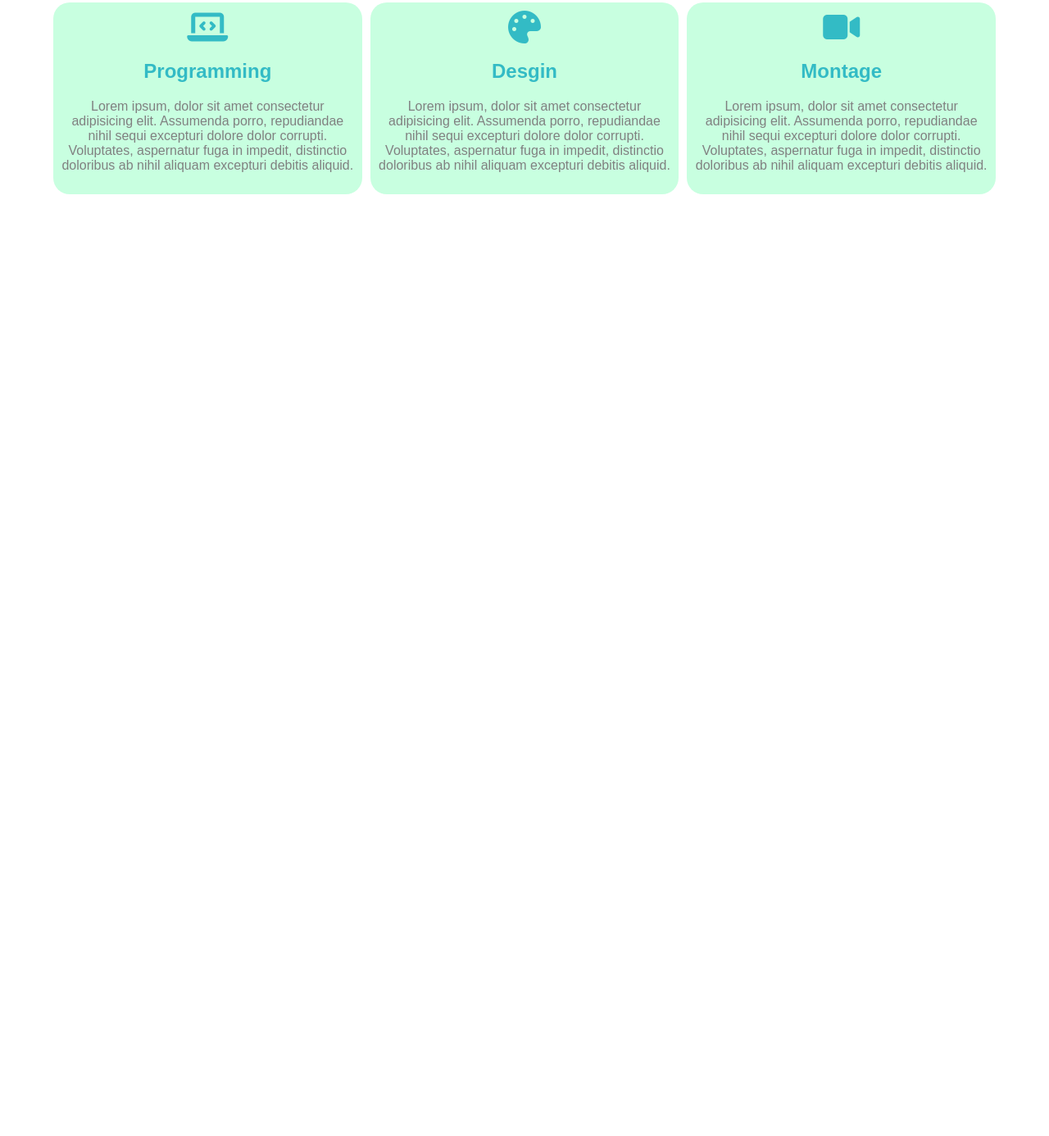
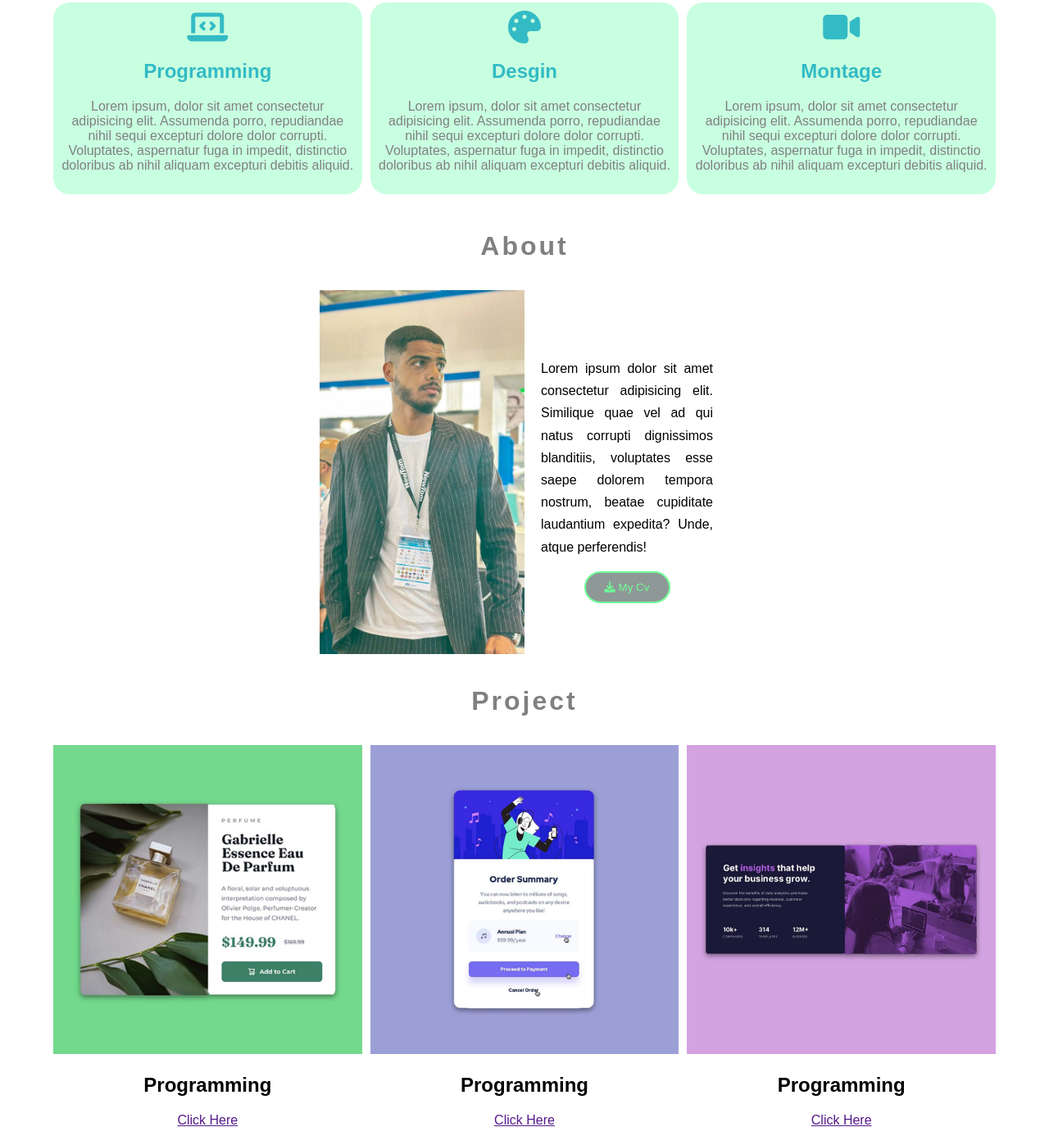
Before and after one commit to NajibJadid/green, a plain HTML site: page index.html in a window 1280 px wide. Shown: the part 904-2290 px from the top of the page at 82% size. Before the commit the page ends 1151 px from the top, so only its background shows below. Drawn offline with Linux system fonts and the light colour scheme.

Commit message:
Add files via upload

```diff
--- a/css/style.css
+++ b/css/style.css
@@ -164,13 +164,14 @@ body {
     text-align: center;
 }
 
-.Services-parent h1 {
+.title-components {
     color: gray;
     letter-spacing: 3px;
     margin: 35px;
+    text-align: center;
 }
 
-.Services {
+.Services , .project {
     display: grid;
     grid-template-columns: repeat(auto-fit, minmax(300px, auto));
     gap: 10px;
@@ -197,6 +198,57 @@ body {
     color: gray;
 }
 
+/* /////// */
+
+.project img {
+    width: 100%;
+
+}
+
+.project .card {
+    text-align: center;
+}
+
+.about {
+    display: grid;
+    grid-template-columns: repeat(auto-fit, 250px);
+    justify-content: center;
+}
+
+.about img {
+    width: 100%;
+}
+
+.about .text {
+    display: flex;
+    flex-direction:column ;
+    justify-content: center;
+    padding: 20px;
+    text-align: center;
+}
+
+.text p {
+    text-align: justify;
+    line-height: 170%;
+}
+
+.text button {
+    width: 50%;
+    background-color: rgb(30 50 49 / 0.5);
+    color: #6fff94;
+    padding: 10px;
+    border: 2px solid #6fff94 ;
+    border-radius: 30px;
+    cursor: pointer;
+
+
+}
+
+
+
+
+
+
 
 
 /* End Style Services */
--- a/index.html
+++ b/index.html
@@ -45,7 +45,7 @@
 
     <div class="container">
         <div class="Services-parent" id="services">
-            <h1>Services</h1>
+            <h1 class="title-components">Services</h1>
             <div class="Services">
                 <div class="card">
                     <i class="fa-solid fa-laptop-code"></i>
@@ -83,6 +83,59 @@
 
 
 
+        <div class="container">
+            <h1 class="title-components">About</h1>
+         <div class="about-parent">
+            <div class="about">
+                <div class="image">
+                    <img src="images/porfolio.jpg" alt="">
+                </div>
+                <div class="text">
+                    <p>
+                        Lorem ipsum dolor sit amet consectetur adipisicing elit. Similique quae vel ad qui natus
+                        corrupti
+                        dignissimos blanditiis, voluptates esse saepe dolorem tempora nostrum, beatae cupiditate
+                        laudantium
+                        expedita? Unde, atque perferendis!
+                    </p>
+
+                    <a href="developpement informatique.pdf">
+                        <button>
+                            <i class="fa-solid fa-download"></i>
+                            My Cv
+                        </button>
+                    </a>
+                </div>
+            </div>
+         </div>
+        </div>
+
+        <div class="container">
+            <div class="project-parent" id="services">
+                <h1 class="title-components">Project</h1>
+                <div class="project">
+                    <div class="card">
+                        <img src="images/project 1.jpg" alt="">
+                        <h2>Programming</h2>
+                        <a href="">Click Here</a>
+
+                    </div>
+                    <div class="card">
+                        <img src="images/project 2.jpg" alt="">
+                        <h2>Programming</h2>
+                        <a href="">Click Here</a>
+
+                    </div>
+                    <div class="card">
+                        <img src="images/project 3.jpg" alt="">
+                        <h2>Programming</h2>
+                        <a href="">Click Here</a>
+
+                    </div>
+                </div>
+            </div>
+
+
 
 </body>
 
```
Also changed, not shown: images/porfolio.jpg (added), images/project 1.jpg (added), images/project 2.jpg (added), images/project 3.jpg (added), 1 other file.
